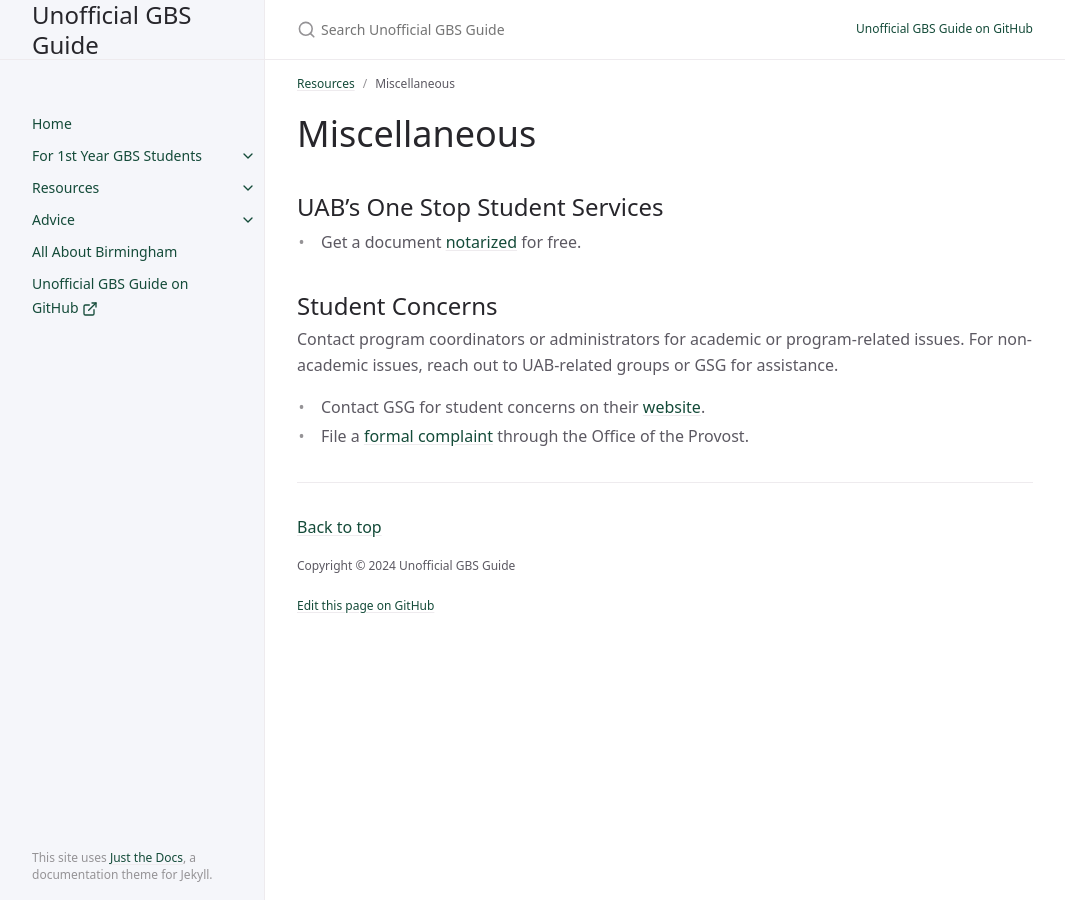
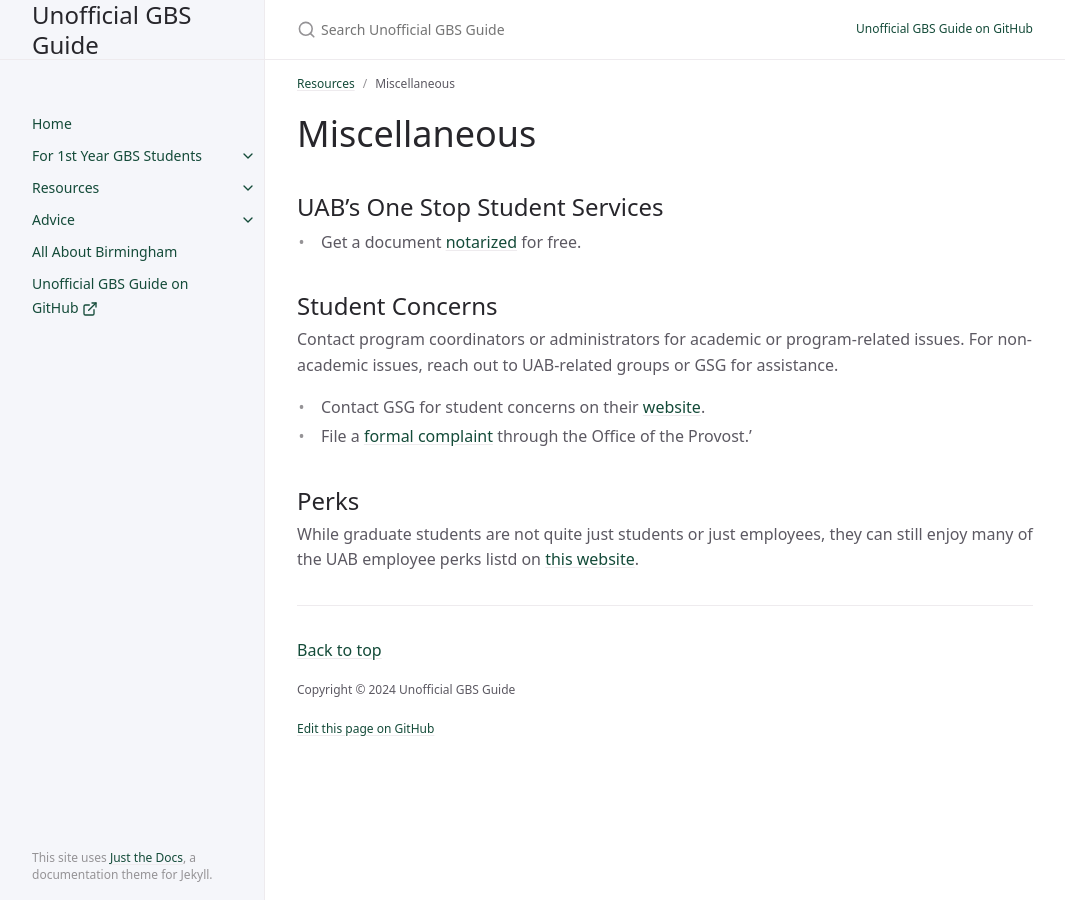
Before and after one commit to sdhutchins/gbs-guide, a Jekyll site: the page built from docs/resources/miscellaneous.md, in a window 1280 px wide. Shown: the whole page, without its empty margins (107-1172 px from the left). Built offline with Jekyll 4.4.1, drawn with Linux system fonts in a browser that asks for light colours; cached includes are drawn as plain includes.

Commit message:
Add employee perks.

```diff
--- a/docs/resources/miscellaneous.md
+++ b/docs/resources/miscellaneous.md
@@ -18,4 +18,8 @@ nav_order: 7
 Contact program coordinators or administrators for academic or program-related issues. For non-academic issues, reach out to UAB-related groups or GSG for assistance.
 
 - Contact GSG for student concerns on their [website](https://www.uab.edu/gsg/contact-us).
-- File a [formal complaint](https://www.uab.edu/one-stop/policies/complaint-policy) through the Office of the Provost.
+- File a [formal complaint](https://www.uab.edu/one-stop/policies/complaint-policy) through the Office of the Provost.'
+
+## Perks
+
+While graduate students are not quite just students or just employees, they can still enjoy many of the UAB employee perks listd on [this website](https://uab.edu/humanresources/home/benefits/perks).
```
